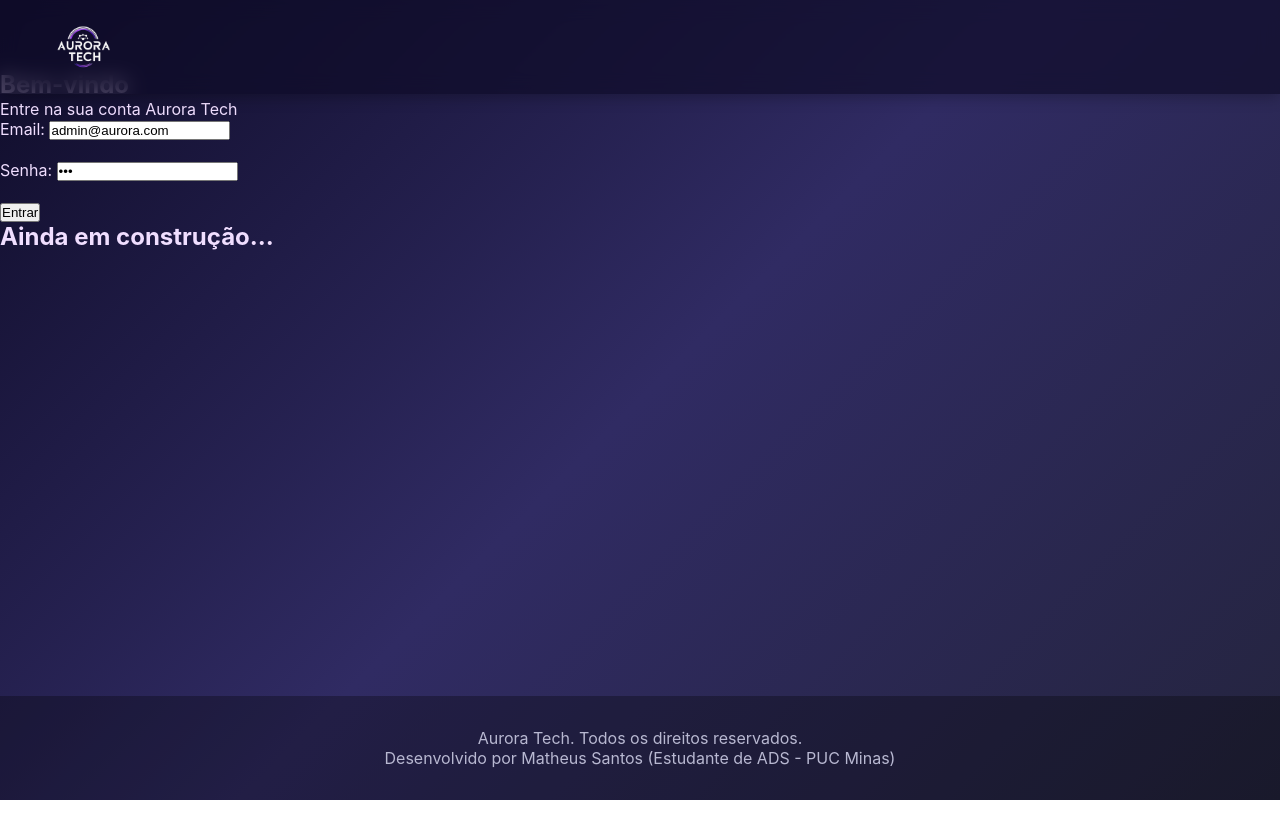
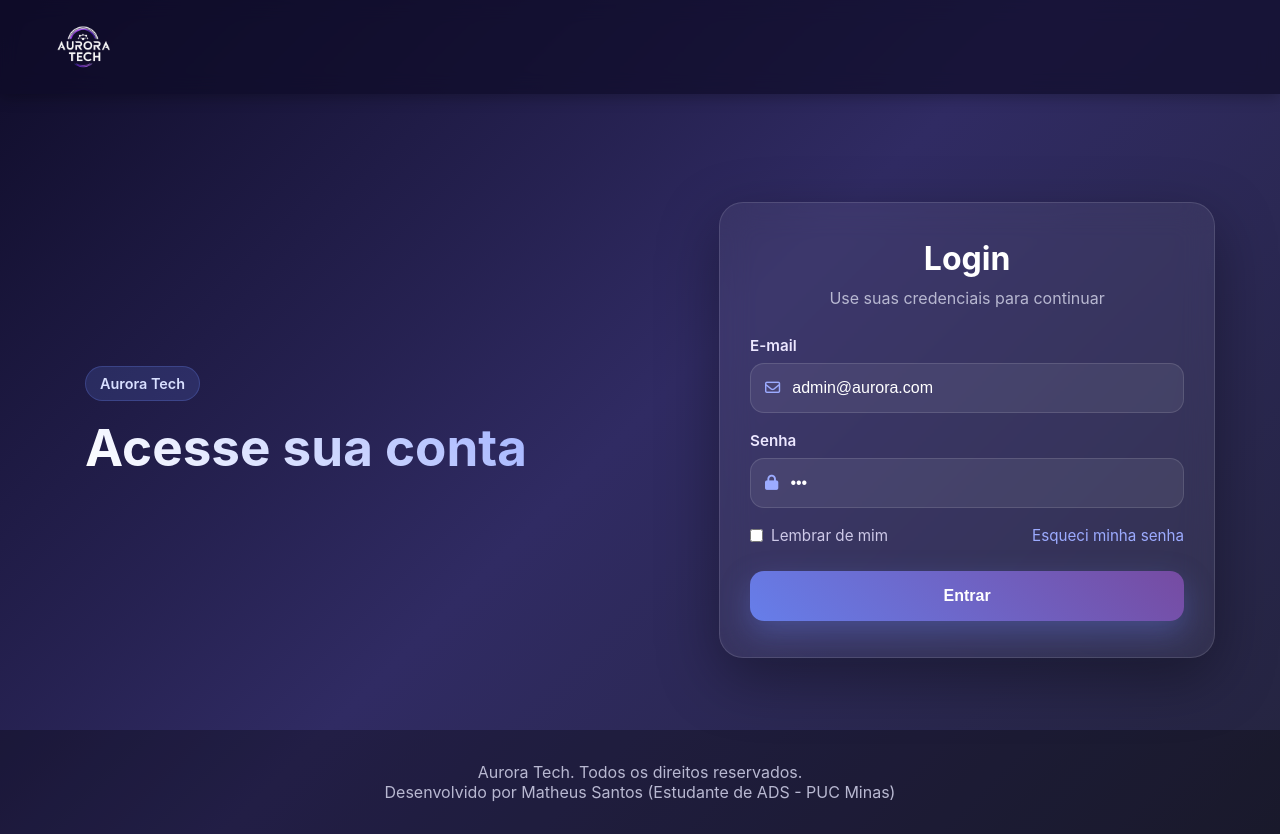
Before and after one commit to smaatheus/Product-LandingPage, a website: page public/login.html in a window 1280 px wide. Before the commit the page ends 800 px from the top, so only its background shows below. Drawn offline with Linux system fonts and the light colour scheme.

Commit message:
style: ajuste pagina de login

```diff
--- /dev/null
+++ b/public/assets/css/login.css
@@ -0,0 +1,243 @@
+.login-page {
+  min-height: calc(100vh - 140px);
+  display: flex;
+  align-items: center;
+  justify-content: center;
+  padding: 120px 20px 60px;
+}
+
+.login-container {
+  width: 100%;
+  max-width: 1150px;
+  display: grid;
+  grid-template-columns: 1.1fr 0.9fr;
+  gap: 48px;
+  align-items: center;
+}
+
+.login-info {
+  padding: 20px;
+}
+
+.login-badge {
+  display: inline-block;
+  margin-bottom: 18px;
+  padding: 8px 14px;
+  border-radius: 999px;
+  background: rgba(102, 126, 234, 0.18);
+  border: 1px solid rgba(102, 126, 234, 0.28);
+  color: #d8dfff;
+  font-size: 0.9rem;
+  font-weight: 600;
+}
+
+.login-info h1 {
+  font-size: 3.2rem;
+  line-height: 1.1;
+  margin-bottom: 18px;
+  background: linear-gradient(45deg, #ffffff, #8ea2ff);
+  -webkit-background-clip: text;
+  -webkit-text-fill-color: transparent;
+}
+
+.login-info p {
+  max-width: 540px;
+  color: #c6c3df;
+  font-size: 1.08rem;
+  line-height: 1.7;
+  margin-bottom: 30px;
+}
+
+.highlight-item {
+  display: flex;
+  align-items: center;
+  gap: 10px;
+  padding: 12px 16px;
+  border-radius: 16px;
+  background: rgba(255, 255, 255, 0.05);
+  border: 1px solid rgba(255, 255, 255, 0.08);
+  color: #e8e4ff;
+}
+
+.highlight-item i {
+  color: #8ea2ff;
+}
+
+.login-card {
+  background: rgba(255, 255, 255, 0.06);
+  border: 1px solid rgba(255, 255, 255, 0.12);
+  backdrop-filter: blur(16px);
+  border-radius: 24px;
+  padding: 36px 30px;
+  box-shadow: 0 20px 60px rgba(0, 0, 0, 0.35);
+}
+
+.login-title {
+  font-size: 2rem;
+  text-align: center;
+  color: #fff;
+  margin-bottom: 10px;
+}
+
+.login-subtitle {
+  text-align: center;
+  color: #b8b8d1;
+  margin-bottom: 28px;
+  font-size: 1rem;
+}
+
+.login-form {
+  display: flex;
+  flex-direction: column;
+  gap: 18px;
+}
+
+.input-group {
+  display: flex;
+  flex-direction: column;
+  gap: 8px;
+}
+
+.input-group label {
+  color: #ece7ff;
+  font-size: 0.95rem;
+  font-weight: 600;
+}
+
+.input-wrapper {
+  display: flex;
+  align-items: center;
+  gap: 12px;
+  background: rgba(255, 255, 255, 0.07);
+  border: 1px solid rgba(255, 255, 255, 0.12);
+  border-radius: 14px;
+  padding: 0 14px;
+  transition: all 0.3s ease;
+}
+
+.input-wrapper:focus-within {
+  border-color: #7c8dff;
+  box-shadow: 0 0 0 4px rgba(124, 141, 255, 0.16);
+  background: rgba(255, 255, 255, 0.1);
+}
+
+.input-wrapper i {
+  color: #9cabff;
+  font-size: 0.95rem;
+}
+
+.input-wrapper input {
+  width: 100%;
+  border: none;
+  outline: none;
+  background: transparent;
+  color: #fff;
+  padding: 15px 0;
+  font-size: 1rem;
+}
+
+.input-wrapper input::placeholder {
+  color: #aaa4c9;
+}
+
+.login-options {
+  display: flex;
+  justify-content: space-between;
+  align-items: center;
+  gap: 12px;
+  flex-wrap: wrap;
+}
+
+.remember-me {
+  display: flex;
+  align-items: center;
+  gap: 8px;
+  color: #cec9e8;
+  font-size: 0.95rem;
+}
+
+.remember-me input {
+  accent-color: #667eea;
+}
+
+.forgot-password {
+  color: #9cabff;
+  text-decoration: none;
+  font-size: 0.95rem;
+  transition: color 0.3s ease;
+}
+
+.forgot-password:hover {
+  color: #d8deff;
+}
+
+.login-button {
+  width: 100%;
+  margin-top: 8px;
+  padding: 16px;
+  border: none;
+  border-radius: 14px;
+  background: linear-gradient(45deg, #667eea, #764ba2);
+  color: #fff;
+  font-size: 1rem;
+  font-weight: 700;
+  cursor: pointer;
+  transition: all 0.3s ease;
+  box-shadow: 0 12px 30px rgba(102, 126, 234, 0.35);
+}
+
+.login-button:hover {
+  transform: translateY(-2px);
+  box-shadow: 0 16px 35px rgba(102, 126, 234, 0.45);
+}
+
+.login-note {
+  margin-top: 18px;
+  text-align: center;
+  color: #aaa4c9;
+  font-size: 0.92rem;
+}
+
+@media (max-width: 920px) {
+  .login-container {
+    grid-template-columns: 1fr;
+    gap: 28px;
+  }
+
+  .login-info {
+    text-align: center;
+    padding: 0;
+  }
+
+  .login-info p {
+    margin: 0 auto 30px;
+  }
+
+  .login-highlights {
+    justify-content: center;
+  }
+}
+
+@media (max-width: 600px) {
+  .login-page {
+    padding: 110px 16px 40px;
+  }
+
+  .login-card {
+    padding: 28px 20px;
+    border-radius: 20px;
+  }
+
+  .login-info h1 {
+    font-size: 2.3rem;
+  }
+
+  .login-title {
+    font-size: 1.6rem;
+  }
+
+  .login-options {
+    flex-direction: column;
+    align-items: flex-start;
+  }
+}
--- a/public/assets/css/style.css
+++ b/public/assets/css/style.css
@@ -41,9 +41,6 @@ nav {
 nav a {
   color: #fff;
   text-decoration: none;
-}
-.login {
-  color:#494098;
 }
 .logo {
   display: flex;
--- a/public/assets/js/login.js
+++ b/public/assets/js/login.js
@@ -1,22 +1,37 @@
-function fazerLogin() {
+function fazerLogin(event) {
+  event.preventDefault();
 
-  var email = document.getElementById('email').value;
-  var senha = document.getElementById('senha').value;
+  const email = document.getElementById("email").value.trim();
+  const senha = document.getElementById("senha").value.trim();
 
-  fetch('/api/login', {
-    method: 'POST',
-    headers: {'Content-Type': 'application/json'},
-    body: JSON.stringify({email: email, senha: senha})
+  if (!email || !senha) {
+    alert("Preencha e-mail e senha.");
+    return;
+  }
+
+  fetch("/api/login", {
+    method: "POST",
+    headers: {
+      "Content-Type": "application/json",
+    },
+    body: JSON.stringify({ email, senha }),
   })
-  .then(function(res) {
-    return res.json();  // converte pra objeto
-  })
-  .then(function(dados) {
-    if (dados.success === true) {
-      localStorage.setItem('token', dados.token);
-      window.location.href = '/admin.html';
-    } else {
-      alert('Email ou senha errados!');
-    }
-  });
+    .then(function (res) {
+      if (!res.ok) {
+        throw new Error("Erro na resposta do servidor.");
+      }
+      return res.json();
+    })
+    .then(function (dados) {
+      if (dados.success === true) {
+        localStorage.setItem("token", dados.token);
+        window.location.href = "/admin.html";
+      } else {
+        alert("E-mail ou senha incorretos.");
+      }
+    })
+    .catch(function (erro) {
+      console.error("Erro no login:", erro);
+      alert("Não foi possível fazer login agora. Tente novamente.");
+    });
 }
--- a/public/login.html
+++ b/public/login.html
@@ -1,33 +1,83 @@
 <!doctype html>
-<html lang="en">
+<html lang="pt-BR">
   <head>
     <meta charset="UTF-8" />
     <meta name="viewport" content="width=device-width, initial-scale=1.0" />
     <title>Login - Aurora Tech</title>
+
     <link
       rel="stylesheet"
       href="https://cdnjs.cloudflare.com/ajax/libs/font-awesome/6.5.1/css/all.min.css"
     />
     <link rel="stylesheet" href="assets/css/style.css" />
+    <link rel="stylesheet" href="assets/css/login.css" />
   </head>
   <body>
     <header class="header">
-      <a href="#" class="logo">
-        <img src="assets/img/logo.png" alt="AuroraTech" class="logo-img" />
+      <a href="index.html" class="logo">
+        <img src="assets/img/logo.png" alt="Aurora Tech" class="logo-img" />
       </a>
     </header>
-    <main>
-      <section class="login-section">
+
+    <main class="login-page">
+      <section class="login-container">
+        <div class="login-info">
+          <span class="login-badge">Aurora Tech</span>
+          <h1>Acesse sua conta</h1>
+        </div>
+
         <div class="login-card">
-          <h1 class="login-title">Bem-vindo</h1>
-          <p class="login-subtitle">Entre na sua conta Aurora Tech</p>
-          Email: <input id="email" value="admin@aurora.com" /><br /><br />
-          Senha: <input id="senha" type="password" value="123" /><br /><br />
-          <button onclick="fazerLogin()">Entrar</button>
+          <h2 class="login-title">Login</h2>
+          <p class="login-subtitle">Use suas credenciais para continuar</p>
+
+          <form class="login-form" onsubmit="fazerLogin(event)">
+            <div class="input-group">
+              <label for="email">E-mail</label>
+              <div class="input-wrapper">
+                <i class="fa-regular fa-envelope"></i>
+                <input
+                  id="email"
+                  name="email"
+                  type="email"
+                  placeholder="Digite seu e-mail"
+                  value="admin@aurora.com"
+                  autocomplete="email"
+                  required
+                />
+              </div>
+            </div>
+
+            <div class="input-group">
+              <label for="senha">Senha</label>
+              <div class="input-wrapper">
+                <i class="fa-solid fa-lock"></i>
+                <input
+                  id="senha"
+                  name="senha"
+                  type="password"
+                  placeholder="Digite sua senha"
+                  value="123"
+                  autocomplete="current-password"
+                  required
+                />
+              </div>
+            </div>
+
+            <div class="login-options">
+              <label class="remember-me">
+                <input type="checkbox" />
+                <span>Lembrar de mim</span>
+              </label>
+
+              <a href="#" class="forgot-password">Esqueci minha senha</a>
+            </div>
+
+            <button type="submit" class="login-button">Entrar</button>
+          </form>
         </div>
       </section>
-      <h2>Ainda em construção...</h2>
     </main>
+
     <footer>
       <p>Aurora Tech. Todos os direitos reservados.</p>
       <p>Desenvolvido por Matheus Santos (Estudante de ADS - PUC Minas)</p>
```
